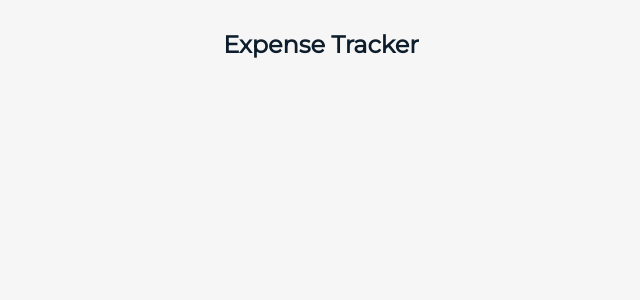
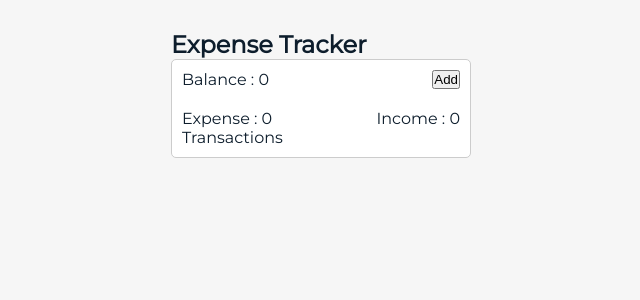
Before and after one commit to EhsanSaraee/expense-tracker, a React (Create React App) app: page / in a window 1280 px wide. Shown: the top 300 px of the page, without its empty margins (319-959 px from the left). Built offline with nearby package versions, Linux system fonts and the light colour scheme.

Commit message:
main section development

```diff
--- a/src/App.css
+++ b/src/App.css
@@ -11,3 +11,26 @@
    padding-top: 30px;
    font-family: 'Montserrat', sans-serif;
 }
+
+.container {
+   display: flex;
+   flex-direction: column;
+   width: 300px;
+   padding: 10px;
+   background-color: #fff;
+   border: 1px solid #ccc;
+   border-radius: 5px;
+}
+
+.topSection {
+   display: flex;
+   align-items: center;
+   justify-content: space-between;
+   margin-bottom: 20px;
+}
+
+.resultSection {
+   display: flex;
+   align-items: center;
+   justify-content: space-between;
+}
--- a/src/App.jsx
+++ b/src/App.jsx
@@ -1,10 +1,14 @@
 import './App.css';
+import ExpenseApp from './Components/ExpenseApp';
 
 const App = () => {
    return (
-      <section className="App">
-         <h2>Expense Tracker</h2>
-      </section>
+      <div className="App">
+         <header>
+            <h2>Expense Tracker</h2>
+            <ExpenseApp />
+         </header>
+      </div>
    );
 };
 
--- /dev/null
+++ b/src/Components/ExpenseApp.jsx
@@ -0,0 +1,24 @@
+import { useState } from 'react';
+import TransactionComp from './TransactionComp';
+
+const ExpenseApp = () => {
+   const [expense, setExpense] = useState(0);
+   const [income, setIncome] = useState(0);
+   const [transactions, setTransactions] = useState([]);
+
+   return (
+      <section className="container">
+         <div className="topSection">
+            <p>Balance : {income - expense}</p>
+            <button>Add</button>
+         </div>
+         <div className="resultSection">
+            <div>Expense : {expense}</div>
+            <div>Income : {income}</div>
+         </div>
+         <TransactionComp transactions={transactions} />
+      </section>
+   );
+};
+
+export default ExpenseApp;
--- /dev/null
+++ b/src/Components/TransactionComp.jsx
@@ -0,0 +1,5 @@
+const TransactionComp = ({ transactions }) => {
+   return <section>Transactions</section>;
+};
+
+export default TransactionComp;
```
